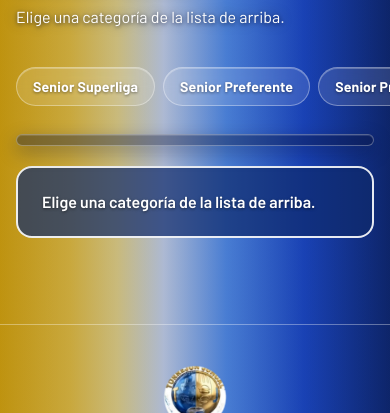
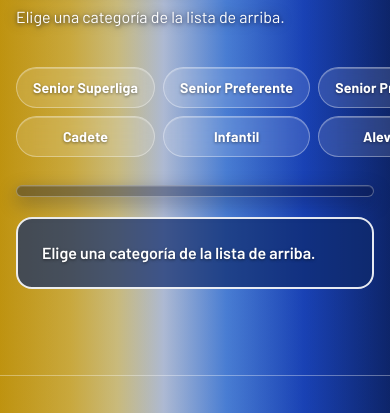
Before and after one commit to Ivideu/Juncal_Infantil_B, a plain HTML site: page local-categoria.html in a window 390 px wide. Shown: the part 336-749 px from the top of the page. Drawn offline with nearby package versions, Linux system fonts and the light colour scheme; a web font is replaced by a local one.

Commit message:
local-categoria: categorías en dos filas con 6 botones cada una (añade «Todas»)
Co-Authored-By: Claude Sonnet 5.5 <noreply@anthropic.com>
Claude-Session: https://claude.ai/code/session_01MiajU5Eg4pWywBc6VYS76P

```diff
--- a/local-categoria.html
+++ b/local-categoria.html
@@ -78,9 +78,10 @@ footer a{color:var(--ye);font-weight:700}
 
 /* LOCAL: página de categoría */
 /* Filtros modernos: cristal sobre azul corporativo, acento amarillo */
-.chips{display:flex;flex-wrap:wrap;gap:8px;margin:0 0 20px}
-.chips a{position:relative;padding:8px 16px;border:1px solid rgba(255,255,255,.35);border-radius:999px;color:#fff;background:rgba(255,255,255,.12);-webkit-backdrop-filter:blur(8px);backdrop-filter:blur(8px);font-size:.88rem;font-weight:700;letter-spacing:.01em;text-shadow:0 1px 3px rgba(0,0,0,.45);box-shadow:inset 0 1px 0 rgba(255,255,255,.25);transition:background-color .2s,color .2s,transform .25s cubic-bezier(.2,1.4,.4,1),box-shadow .2s,border-color .2s}
+.chips{display:grid;grid-template-columns:repeat(6,1fr);gap:8px;margin:0 0 20px}
+.chips a{position:relative;display:flex;align-items:center;justify-content:center;text-align:center;white-space:nowrap;min-width:0;padding:9px 10px;border:1px solid rgba(255,255,255,.35);border-radius:999px;color:#fff;background:rgba(255,255,255,.12);-webkit-backdrop-filter:blur(8px);backdrop-filter:blur(8px);font-size:.88rem;font-weight:700;letter-spacing:.01em;text-shadow:0 1px 3px rgba(0,0,0,.45);box-shadow:inset 0 1px 0 rgba(255,255,255,.25);transition:background-color .2s,color .2s,transform .25s cubic-bezier(.2,1.4,.4,1),box-shadow .2s,border-color .2s}
 .chips a:hover{background:rgba(255,255,255,.26);border-color:rgba(255,255,255,.7);transform:translateY(-2px)}
+.chips a.todas{border-style:dashed;background:rgba(255,255,255,.04)}
 .chips a[aria-current="page"]{color:#0b1f66;border-color:transparent;background:linear-gradient(135deg,#ffe27a,#ffd23f 55%,#f2b705);text-shadow:none;box-shadow:0 4px 14px rgba(255,210,63,.45),inset 0 1px 0 rgba(255,255,255,.7)}
 .tabs{display:inline-flex;gap:4px;margin:0 0 20px;padding:5px;border:1px solid rgba(255,255,255,.3);border-radius:999px;background:rgba(8,18,53,.38);-webkit-backdrop-filter:blur(10px);backdrop-filter:blur(10px);box-shadow:0 6px 18px rgba(8,18,53,.35),inset 0 1px 0 rgba(255,255,255,.12);max-width:100%;overflow-x:auto;scrollbar-width:none}
 .tabs::-webkit-scrollbar{display:none}
@@ -95,9 +96,9 @@ footer a{color:var(--ye);font-weight:700}
 .jsel select option{color:#0f1b3d;background:#fff}
 .jsel button:disabled{opacity:.3;cursor:default;box-shadow:none}
 @media(max-width:560px){
-  .chips{flex-wrap:nowrap;overflow-x:auto;margin-right:-16px;padding:2px 16px 8px 0;scroll-snap-type:x proximity;scrollbar-width:none}
+  .chips{grid-template-columns:repeat(6,max-content);overflow-x:auto;margin-right:-16px;padding:2px 16px 8px 0;scroll-snap-type:x proximity;scrollbar-width:none}
   .chips::-webkit-scrollbar{display:none}
-  .chips a{flex:none;scroll-snap-align:start}
+  .chips a{padding:9px 16px;scroll-snap-align:start}
   .tabs{display:flex}
   .tb{flex:1;padding:10px 12px}
   .jsel{gap:8px}
@@ -240,7 +241,7 @@ const fmtFecha = f => new Date(f + "T12:00:00").toLocaleDateString("es-ES", { we
 const hoy = () => new Intl.DateTimeFormat("sv-SE", { timeZone: "Europe/Madrid" }).format(new Date());
 let D = null, tab = "jor", jn = 1;
 
-$("#chips").innerHTML = CATS.map(([id, n]) => `<a href="local-categoria.html?c=${esc(id)}"${id === ID ? ' aria-current="page"' : ""}>${esc(n)}</a>`).join("");
+$("#chips").innerHTML = CATS.map(([id, n]) => `<a href="local-categoria.html?c=${esc(id)}"${id === ID ? ' aria-current="page"' : ""}>${esc(n)}</a>`).join("") + '<a class="todas" href="local.html">Todas</a>';
 { const a = document.querySelector("#chips [aria-current]"); if (a && a.scrollIntoView) a.scrollIntoView({ inline: "center", block: "nearest" }); }
 
 function partido(p, n) {
```
